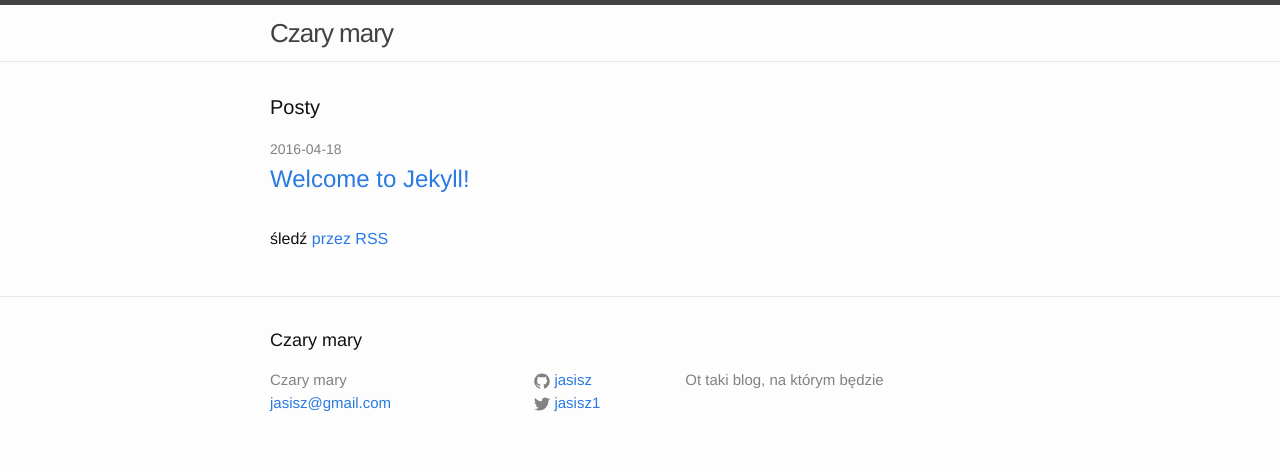
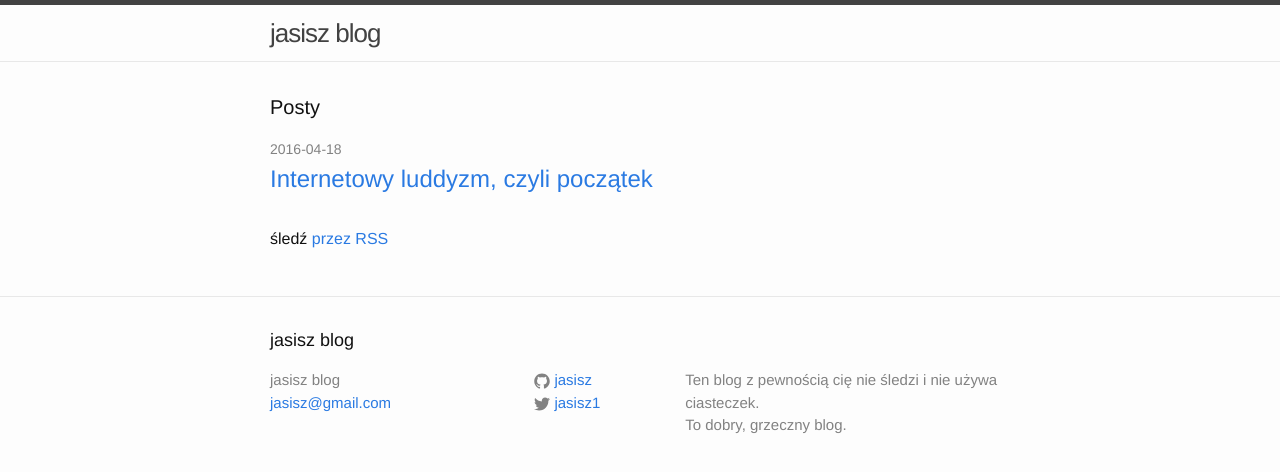
Before and after one commit to jasisz/jasisz.github.io, a Jekyll site: the page built from index.html, in a window 1280 px wide. Shown: the top 472 px of the page. Built offline with Jekyll 4.4.1, drawn with Linux system fonts in a browser that asks for light colours.

Commit message:
Pierwszy wpis

```diff
--- a/_config.yml
+++ b/_config.yml
@@ -6,14 +6,17 @@
 # 'jekyll serve'. If you change this file, please restart the server process.
 
 # Site settings
-title: Czary mary
+title: jasisz blog
 email: jasisz@gmail.com
 description: > # this means to ignore newlines until "baseurl:"
-    Ot taki blog, na którym będzie
+    Ten blog z pewnością cię nie śledzi i nie używa ciasteczek.<br/>
+    To dobry, grzeczny blog.
 baseurl: "" # the subpath of your site, e.g. /blog
-url: "http://jasisz.github.io" # the base hostname & protocol for your site
+url: "https://jasisz.github.io" # the base hostname & protocol for your site
 twitter_username: jasisz1
 github_username:  jasisz
 
 # Build settings
 markdown: kramdown
+
+permalink: /:title
```
Also changed, not shown: _posts/2016-04-18-poczatek.markdown (added, +46 -0 lines), _posts/2016-04-18-welcome-to-jekyll.markdown (deleted, +0 -25 lines).
